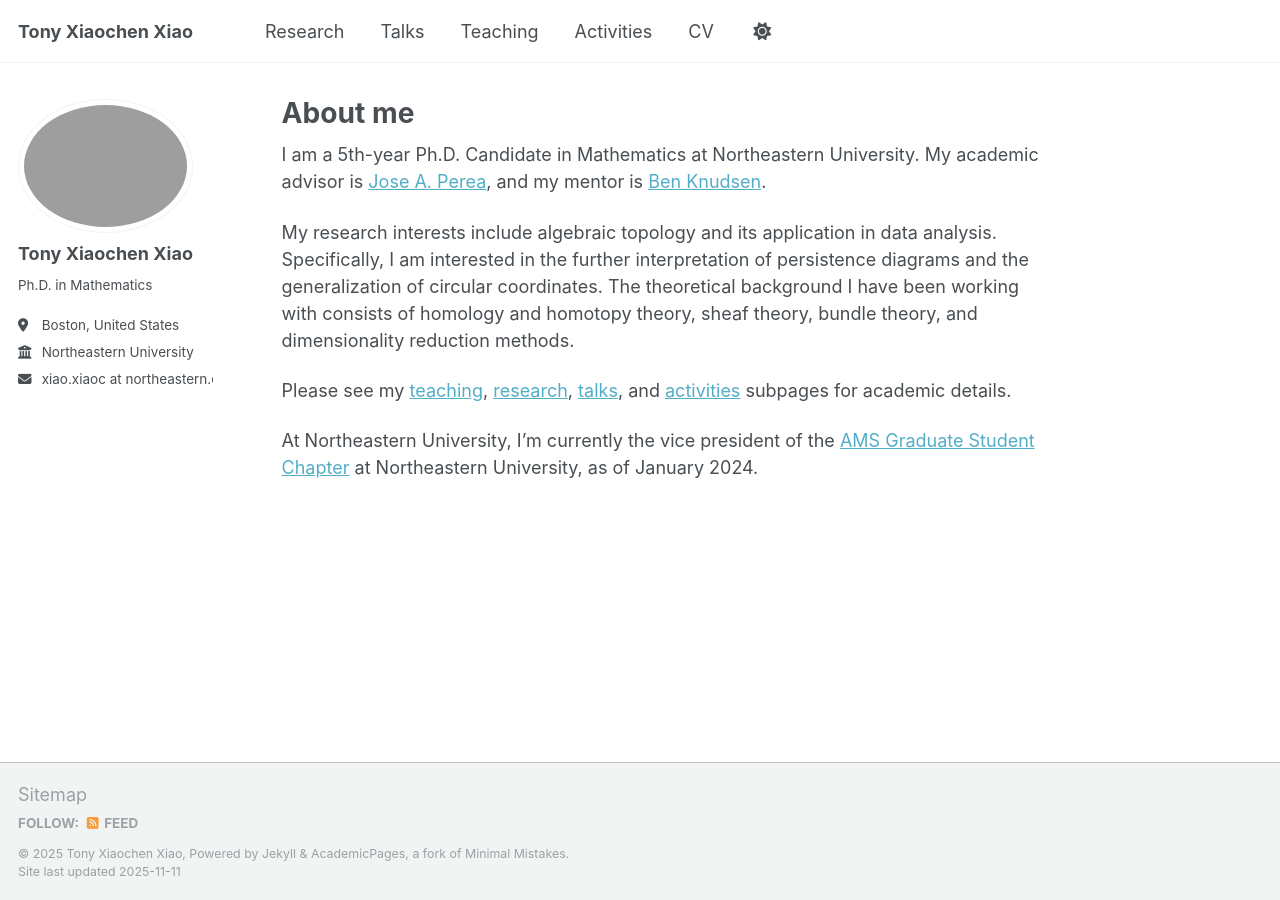
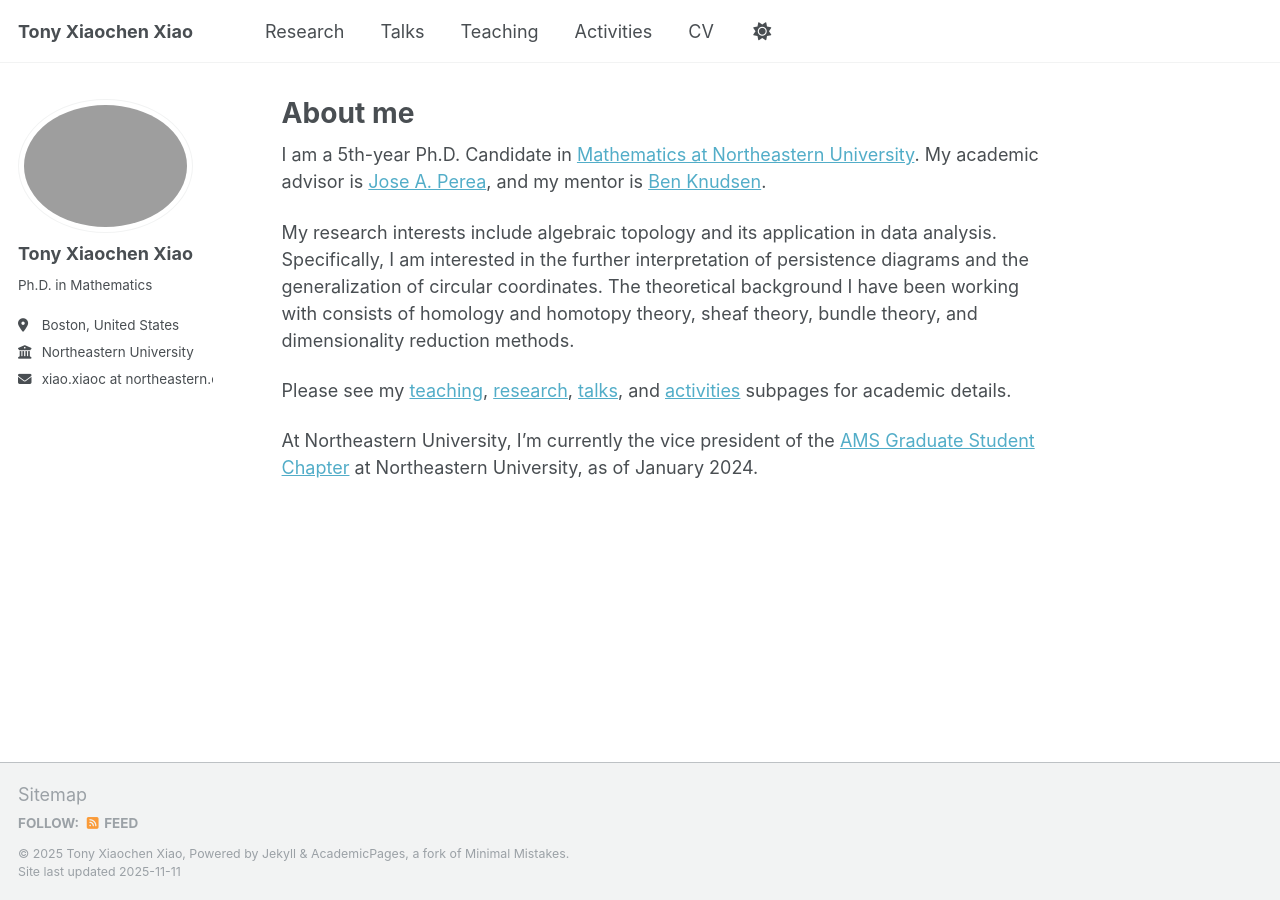
Before and after one commit to tonyxiaochenxiao/tonyxiaochenxiao.github.io, a Jekyll site: the page built from _pages/about.md, in a window 1280 px wide. Built offline with Jekyll 4.4.1, drawn with Linux system fonts in a browser that asks for light colours; a script that is not in the unit is left out; part of the change alters nothing that is shown.

```diff
--- a/_pages/about.md
+++ b/_pages/about.md
@@ -7,7 +7,7 @@ redirect_from:
   - /about.html
 ---
 
-I am a 5th-year Ph.D. Candidate in Mathematics at Northeastern University. My academic advisor is [Jose A. Perea](https://www.joperea.com/), and my mentor is [Ben Knudsen](https://knudsen.sites.northeastern.edu/).
+I am a 5th-year Ph.D. Candidate in [Mathematics at Northeastern University](https://cos.northeastern.edu/nucos-department/mathematics/). My academic advisor is [Jose A. Perea](https://www.joperea.com/), and my mentor is [Ben Knudsen](https://knudsen.sites.northeastern.edu/).
 
 My research interests include algebraic topology and its application in data analysis. Specifically, I am interested in the further interpretation of persistence diagrams and the generalization of circular coordinates. The theoretical background I have been working with consists of homology and homotopy theory, sheaf theory, bundle theory, and dimensionality reduction methods.
 
```
